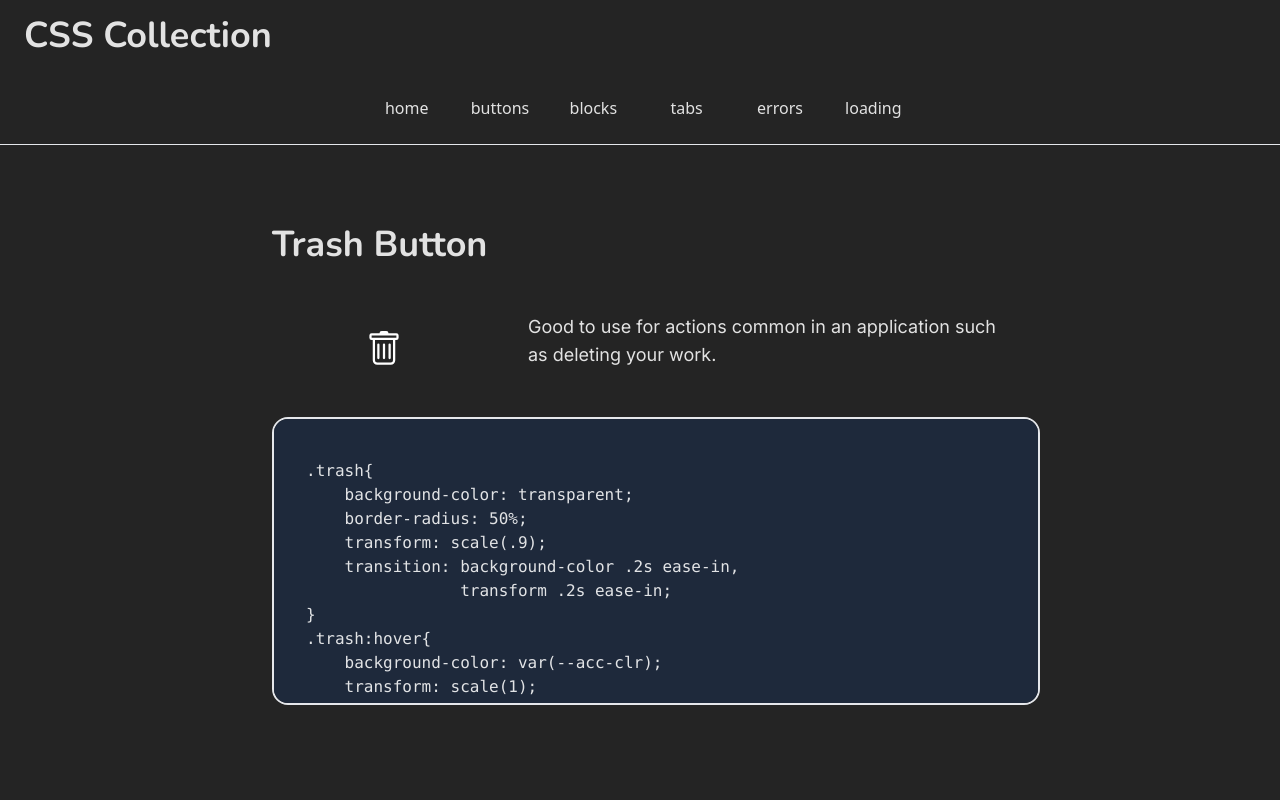
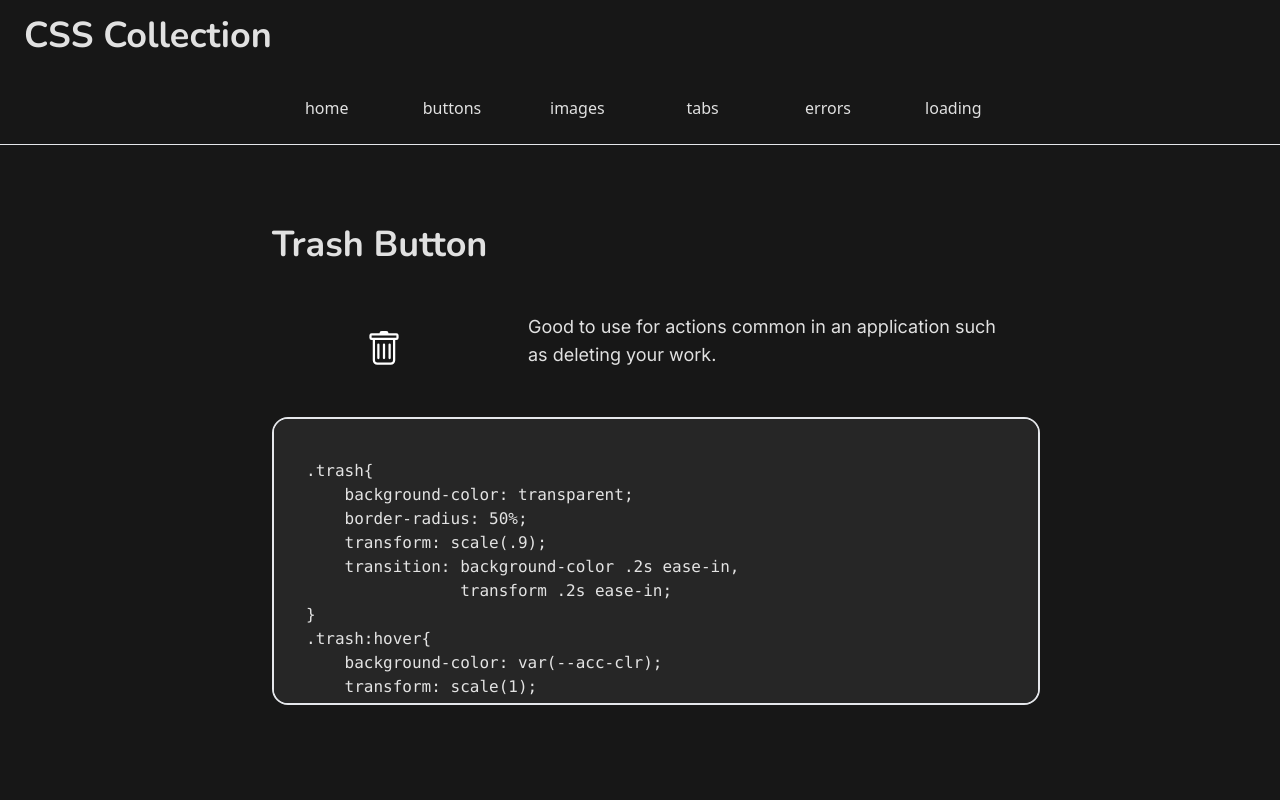
Before and after one commit to Denito37/css_collection, a React (Vite) app: page / in a window 1280 px wide. Both pictures are taken after a click on the button "buttons". Shown: the top 800 px of the page. Built offline with nearby package versions, Linux system fonts and the light colour scheme.

Commit message:
new entry, color scheme changed

```diff
--- a/src/App.jsx
+++ b/src/App.jsx
@@ -15,6 +15,7 @@ import Underline from './components/element/tabs/underline.jsx'
 import Info from './components/element/blocks/info.jsx'
 import Blur from './components/element/blocks/blur.jsx'
 import Spinner from './components/element/loads/spinner.jsx'
+import Skeleton from './components/element/loads/skeleton.jsx'
 import NotFound from './components/element/errs/notFound.jsx'
 
 function App() {
@@ -22,12 +23,12 @@ function App() {
   const [active, setActive] = useState('home')
   let list
   let key = 0;
-  const sections = ['home','buttons','blocks','tabs','errors','loading']
+  const sections = ['home','buttons','images','tabs','errors','loading']
   const btnElementArray = [<Trash />, <Add />, <Claim />, <Submit />, <Cta />]
   const tabElementArray = [<Highlight />,<Bold />,<Underline />]
   const blockElementArray = [<Info />,<Blur />]
   const errElementArray = [<NotFound />,]
-  const loadElementArray = [<Spinner />,]
+  const loadElementArray = [<Spinner />, <Skeleton />,]
 
 const btnList = buttons.map(button =>{
   return <Entry key={button.id} entry={button} element = {btnElementArray[button.id - 1]} />
@@ -52,7 +53,7 @@ const navList = sections.map( section => (
 
 if(page === 'home'){list = <Purpose />}
 if(page === 'buttons'){list = btnList}
-if(page === 'blocks'){list = blockList}
+if(page === 'images'){list = blockList}
 if(page === 'tabs'){list = tabList}
 if(page === 'errors'){list = errsList}
 if(page === 'loading'){list = loadList}
@@ -60,7 +61,7 @@ if(page === 'loading'){list = loadList}
   return (
     <div>
       <Header />
-      <div className=" grid grid-cols-3 grid-rows-2 sm:grid-cols-6 sm:grid-rows-1 p-2 mx-auto md:max-w-xl justify-items-center">
+      <div className=" grid grid-cols-3 grid-rows-2 sm:grid-cols-6 sm:grid-rows-1 p-2 mx-auto md:max-w-3xl justify-items-center">
         {navList}
       </div>
       <hr />
--- /dev/null
+++ b/src/components/element/loads/skeleton.jsx
@@ -0,0 +1,11 @@
+
+export default function Skeleton(){
+    return(
+        <div className=" grid gap-4 min-w-[15rem]">
+            <section className=" p-12 bg-gray-400 rounded-2xl animate-pulse"></section>
+            <p className=" p-2 bg-gray-400 rounded-2xl animate-pulse"></p>
+            <p className=" p-2 bg-gray-400 rounded-2xl animate-pulse"></p>
+            <p className=" p-2 bg-gray-400 rounded-2xl animate-pulse"></p>
+        </div>
+    )
+}
--- a/src/components/entries/entries.js
+++ b/src/components/entries/entries.js
@@ -183,7 +183,7 @@ export const errs = [
         code:`
 .errBlock{
     padding: 0.5rem;
-    background-color:#;
+    background-color: rgb(254 202 202);
     border: 2px solid red;
     border-radius: 1rem;
     display:grid;
@@ -191,11 +191,11 @@ export const errs = [
 }
 .errBtn{
     font-size: 1.25rem;
-    color:#;
+    color: rgb(153 27 27);
 }
 .errMsg{
     font-size: 1.5rem;
-    color:#;
+    color: rgb(239 68 68);
     grid-column: span 5/span 5;
     animation: pulse 2s cubic-bezier(0.4, 0, 0.6, 1) infinite;
 }
@@ -224,4 +224,32 @@ export const loading = [
     animation: spin 1s linear infinite;
 }`,
     },
+    {
+        id:2,
+        title:`Skeleton Loading`,
+        description:`A calming visual to have for the user as the components load in. The skeleton layout should match your website's layout.`,
+        code:`
+.container{
+    display: grid;
+    gap: 1rem;
+}
+.mainBox{
+    padding: 3rem;
+    background-color: rgb(156 163 175);
+    border-radius: 1rem;
+    animation: pulse 2s cubic-bezier(0.4, 0, 0.6, 1) infinite;
+}
+.paragraphBox{
+    padding: 0.5rem
+    background-color: rgb(156 163 175);
+    border-radius: 1rem;
+    animation: pulse 2s cubic-bezier(0.4, 0, 0.6, 1) infinite;
+}
+@keyframes pulse {
+    50% {
+        opacity: .5;
+    }
+}
+        `,
+    },
 ]
--- a/src/components/entry.jsx
+++ b/src/components/entry.jsx
@@ -14,7 +14,7 @@ export default function Entry({entry, element}){
                 </p>
             </div>
             <code>
-                <pre className="py-4 px-8 mx-4 bg-slate-800 border-2 rounded-2xl max-w-xs  sm:w-full md:max-w-3xl h-72 overflow-scroll">
+                <pre className="py-4 px-8 mx-4 bg-neutral-800 border-2 rounded-2xl max-w-[80vw] sm:w-full md:max-w-3xl h-72 overflow-scroll">
                     {entry.code}
                 </pre>
             </code>
--- a/src/components/home.jsx
+++ b/src/components/home.jsx
@@ -3,7 +3,7 @@ export default function Purpose(){
 
     return(
         <article>
-        <p className=" p-8 my-8 mx-8 md:mx-auto text-lg max-w-xl">
+        <p className=" p-8 my-8 mx-auto text-lg max-w-[40ch]">
             CSS is my favorite part of the web development process
             so I thought that making a site that showcases a lot of
             the small but cool things u can do with CSS to elevate the
--- a/src/index.css
+++ b/src/index.css
@@ -7,7 +7,7 @@
 
   color-scheme: light dark;
   color: rgba(255, 255, 255, 0.87);
-  background-color: #242424;
+  background-color: #171717;
 
   font-synthesis: none;
   text-rendering: optimizeLegibility;
```
